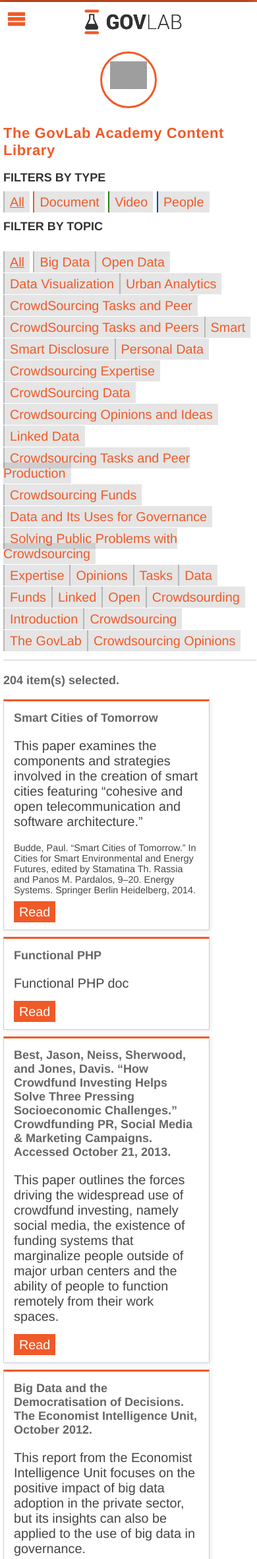
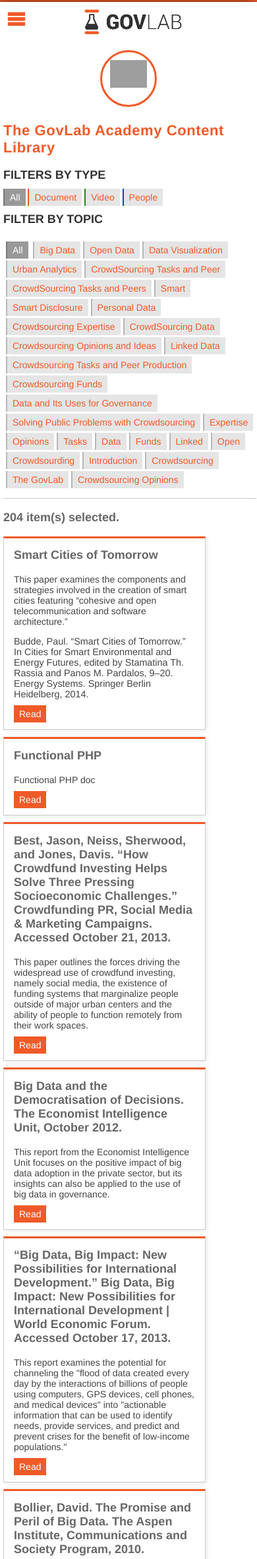
Before and after one commit to sahuguet/govlab-academy, a Python web app: template templates/library.html in a window 390 px wide. Shown: the top 2363 px of the page at 66% size. Run offline with Jinja, Linux system fonts and the light colour scheme; the template is opened without the code that fills it, so the values that code supplies are empty; some libraries are stand-ins or nearby versions; grey boxes are pictures that could not be loaded.

Commit message:
Fixed the fonts, fixed teh styling for the isotopes

```diff
--- a/includes/gl-academy-library.js
+++ b/includes/gl-academy-library.js
@@ -25,9 +25,10 @@ function updateCount() {
 function processContent() {
 	$container.isotope({
   itemSelector : '.b-library-item',
-  masonry: {
-    columnWidth: 80
-  }
+  layoutMode: 'fitRows'
+  // masonry: {
+  //   columnWidth: 80
+  // }
 	});
  updateCount();
 // filter buttons
@@ -68,7 +69,7 @@ $(function() {
 		});
 		// We create the right filers.
 		$.each(all_tags, function(k, v) {
-			console.log(k + " " + v);
+			// console.log(k + " " + v);
 			$('#filter-by-topic').append($(sprintf('<li><a class="e-filter" href="#filter-topic-%(topic)s" data-filter-value="[data-topic~=\'%(topic)s\']">%(topicName)s</a>', { 'topic': k, 'topicName': v })));
 		});
 
--- a/scss/_base.scss
+++ b/scss/_base.scss
@@ -1,7 +1,7 @@
 body {
   margin: 0;
   font-family: $main-font;
-  font-size: 1.1rem;
+  font-size: 14px;
   font-weight: 200;
   padding: 0;
   color: $secondary-color;
@@ -9,6 +9,10 @@ body {
 
 body {
   border-top: 3px solid $primary-color;
+}
+
+.b-top-layer {
+    background-color: $white;
 }
 
 .b-centered {
--- a/scss/_dashboard.scss
+++ b/scss/_dashboard.scss
@@ -14,6 +14,6 @@
 
 	.b-content {
 		padding-bottom: 20px;
-		margin-bottom: 30px;
+		padding-top: 30px;
 	}
 }
--- /dev/null
+++ b/scss/_library.scss
@@ -0,0 +1,129 @@
+#library {
+	.b-filters {
+
+		.e-filter {
+			padding: 5px 8px;
+			background-color: $gray_10;
+			border-left: 2px solid $gray_20;
+			cursor: pointer;
+
+			&:hover {
+				background-color: $gray_20;
+				color: $gray_80;
+			}
+		}
+
+		.e-filters-inline a {
+			text-decoration: none;
+
+			&:hover {
+				text-decoration: none;
+				color: $white !important;
+			}
+
+			&.selected {
+				background-color: $gray_40;
+				color: $white;
+
+			}
+		}
+
+		.m-doc {
+			border-left-color: $primary-color;
+
+			&:hover {
+				background-color: $primary-color;
+			}
+		}
+		.m-video {
+			border-left-color: $green;
+
+			&:hover {
+				background-color: $green;
+			}
+		}
+		.m-people {
+			border-left-color: $blue;
+
+			&:hover {
+				background-color: $blue;
+			}
+		}
+
+		.e-filter-list {
+			// margin-bottom: 10px;
+			padding-bottom: 10px;
+			border-bottom: 1px solid $gray_20;
+
+			li {
+				list-style: none;
+				margin-left: 4px;
+				margin-bottom: 7px;
+				display: inline-block;
+
+				&::before {
+					display: none;
+				}
+			}
+
+			a {
+				text-decoration: none;
+
+				&:hover {
+					text-decoration: none;
+				}
+
+				&.selected {
+					background-color: $gray_40;
+					color: $white;
+
+				}
+			}
+
+			&:last-child {
+				border-right: 0;
+			}
+		}
+	}
+
+	.b-library-item {
+		// float: left; // trick
+		width: 275px;
+		// height: 300px;
+		border: 1px solid $gray_20;
+		border-top: 3px solid $primary-color;
+		padding: 15px;
+		overflow: hidden;
+		margin: 0 10px 10px 0;
+		@include drop-shadow;
+
+
+		h3 {
+			margin-top: 0;
+		}
+
+		.e-biblio {
+			font-size: .8rem;
+			// overflow: hidden;
+			// height: 80px;
+		}
+
+		& .e-library-action {
+			padding: 5px 8px;
+			background-color: $primary-color;
+			color: $white;
+
+			&:hover {
+				background-color: $gray_80;
+				text-decoration: none;
+			}
+		}
+
+		&.m-doc,
+		&[data-type="document"] { border-top-color: $primary-color; }
+		&.m-video,
+		&[data-type="video"] { border-top-color: $green; }
+		&.m-people,
+		&[data-type="people"] { border-top-color: $blue; }
+	}
+}
--- a/scss/_mobile.scss
+++ b/scss/_mobile.scss
@@ -6,6 +6,7 @@
   .b-top-layer {
     position: relative;
     left: 0;
+    background-color: $white;
     @include transition;
     @include back-panel-shadow;
 
--- a/scss/styles.css
+++ b/scss/styles.css
@@ -1,7 +1,7 @@
 body {
   margin: 0;
   font-family: "proxima-nova", "Helvetica Neue", Healvetica, Arial, sans-serif;
-  font-size: 1.1rem; // HACK ARNAUD.
+  font-size: 14px;
   font-weight: 200;
   padding: 0;
   color: #444444; }
@@ -346,6 +346,14 @@ footer {
   #library .b-filters .e-filter:hover {
     background-color: rgba(0, 0, 0, 0.2);
     color: rgba(0, 0, 0, 0.8); }
+#library .b-filters .e-filters-inline a {
+  text-decoration: none; }
+  #library .b-filters .e-filters-inline a:hover {
+    text-decoration: none;
+    color: white !important; }
+  #library .b-filters .e-filters-inline a.selected {
+    background-color: rgba(0, 0, 0, 0.4);
+    color: white; }
 #library .b-filters .m-doc {
   border-left-color: #f05a28; }
   #library .b-filters .m-doc:hover {
@@ -363,23 +371,28 @@ footer {
   border-bottom: 1px solid rgba(0, 0, 0, 0.2); }
   #library .b-filters .e-filter-list li {
     list-style: none;
-    margin-left: 0;
-    margin-bottom: 4px;
+    margin-left: 4px;
+    margin-bottom: 7px;
     display: inline-block; }
     #library .b-filters .e-filter-list li::before {
       display: none; }
+  #library .b-filters .e-filter-list a {
+    text-decoration: none; }
+    #library .b-filters .e-filter-list a:hover {
+      text-decoration: none; }
+    #library .b-filters .e-filter-list a.selected {
+      background-color: rgba(0, 0, 0, 0.4);
+      color: white; }
   #library .b-filters .e-filter-list:last-child {
     border-right: 0; }
 #library .b-library-item {
-  float: left;
-  width: 281px;
+  width: 275px;
   border: 1px solid rgba(0, 0, 0, 0.2);
   border-top: 3px solid #f05a28;
   padding: 15px;
+  overflow: hidden;
   margin: 0 10px 10px 0;
   box-shadow: 1px 1px 8px rgba(0, 0, 0, 0.1); }
-  #library .b-library-item:nth-child(3n) {
-    margin-right: 0; }
   #library .b-library-item h3 {
     margin-top: 0; }
   #library .b-library-item .e-biblio {
@@ -391,9 +404,9 @@ footer {
     #library .b-library-item .e-library-action:hover {
       background-color: rgba(0, 0, 0, 0.8);
       text-decoration: none; }
-  #library .b-library-item.m-doc {
+  #library .b-library-item.m-doc, #library .b-library-item[data-type="document"] {
     border-top-color: #f05a28; }
-  #library .b-library-item.m-video {
+  #library .b-library-item.m-video, #library .b-library-item[data-type="video"] {
     border-top-color: #288218; }
-  #library .b-library-item.m-people {
+  #library .b-library-item.m-people, #library .b-library-item[data-type="people"] {
     border-top-color: #0d48a9; }
--- a/scss/styles.scss
+++ b/scss/styles.scss
@@ -11,6 +11,9 @@ $white_20: rgba(255, 255, 255, 0.2);
 $white_40: rgba(255, 255, 255, 0.4);
 $white_60: rgba(255, 255, 255, 0.6);
 $white_80: rgba(255, 255, 255, 0.8);
+$green: rgba(40, 130, 24, 1);
+$red: rgba(173, 13, 45, 1);
+$blue: rgba(13, 72, 169, 1);
 
 $main-font: 'proxima-nova', 'Helvetica Neue', Healvetica, Arial, sans-serif;
 
@@ -34,3 +37,4 @@ $main-font: 'proxima-nova', 'Helvetica Neue', Healvetica, Arial, sans-serif;
 @import "mobile";
 @import "desktop";
 @import "dashboard";
+@import "library";
--- a/templates/base.html
+++ b/templates/base.html
@@ -34,7 +34,8 @@
     <a href="faq">FAQ</a>
     <a href="mailto:info-academy@thegovlab.org">Contact Us</a>
     {% if user %}
-    <a href="/profile"><img class="avatar" alt="{{user.name.givenName}} "src="{{user.thumbnailPhotoUrl|default('assets/silhouette200.png')}}"</a>
+    <a href="/profile">{{user.name.givenName}}</a>
+    <!-- <a href="/profile"><img class="avatar" alt="{{user.name.givenName}} "src="{{user.thumbnailPhotoUrl|default('assets/silhouette200.png')}}"</a> -->
     {% else %}
     <a href="{{login_url}}">Sign-in</a>
     {% endif %}
```
Also changed, not shown: includes/scripts.js (+17 -0 lines), templates/library.html (indentation only), 3 other files.
